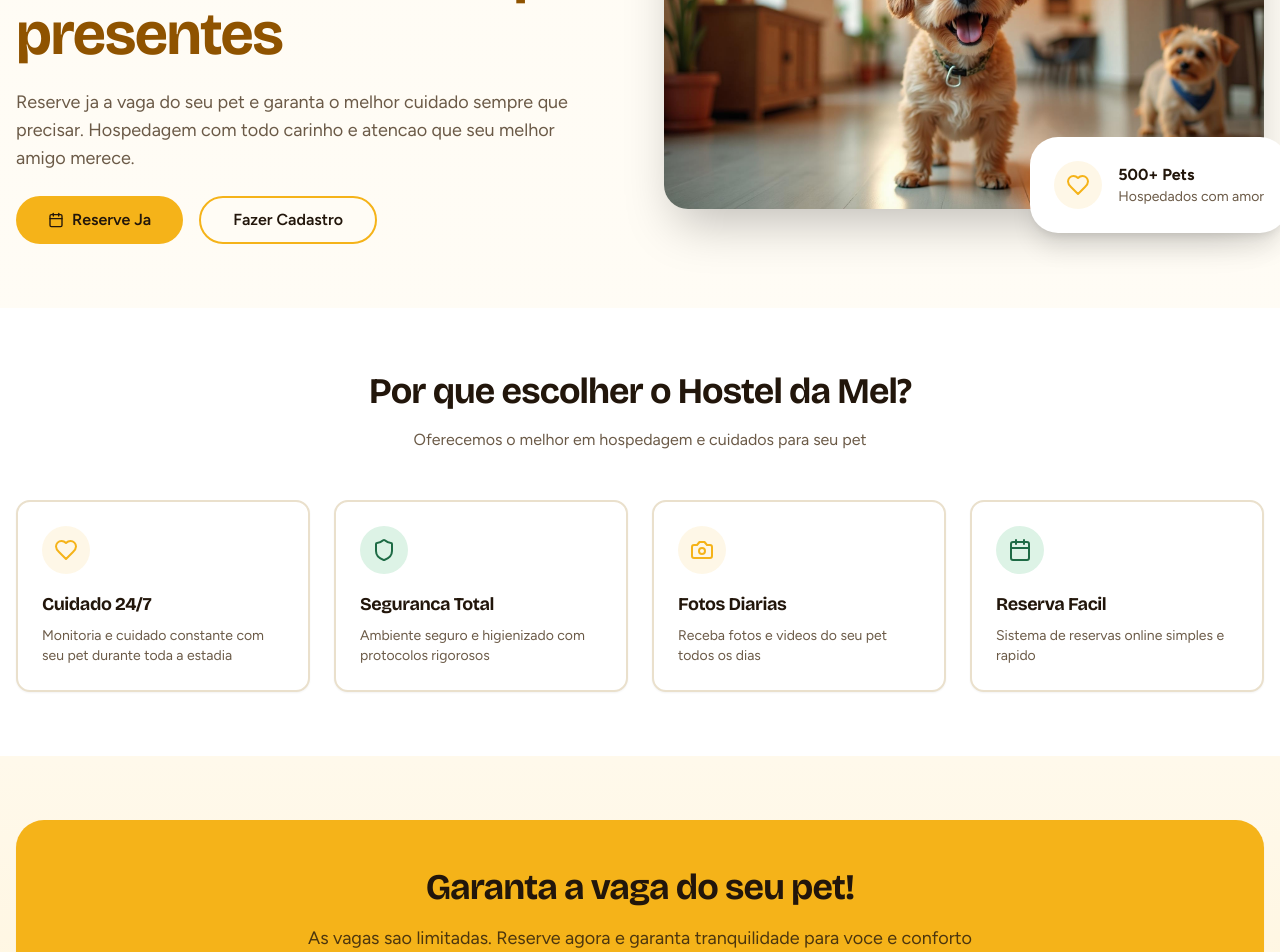
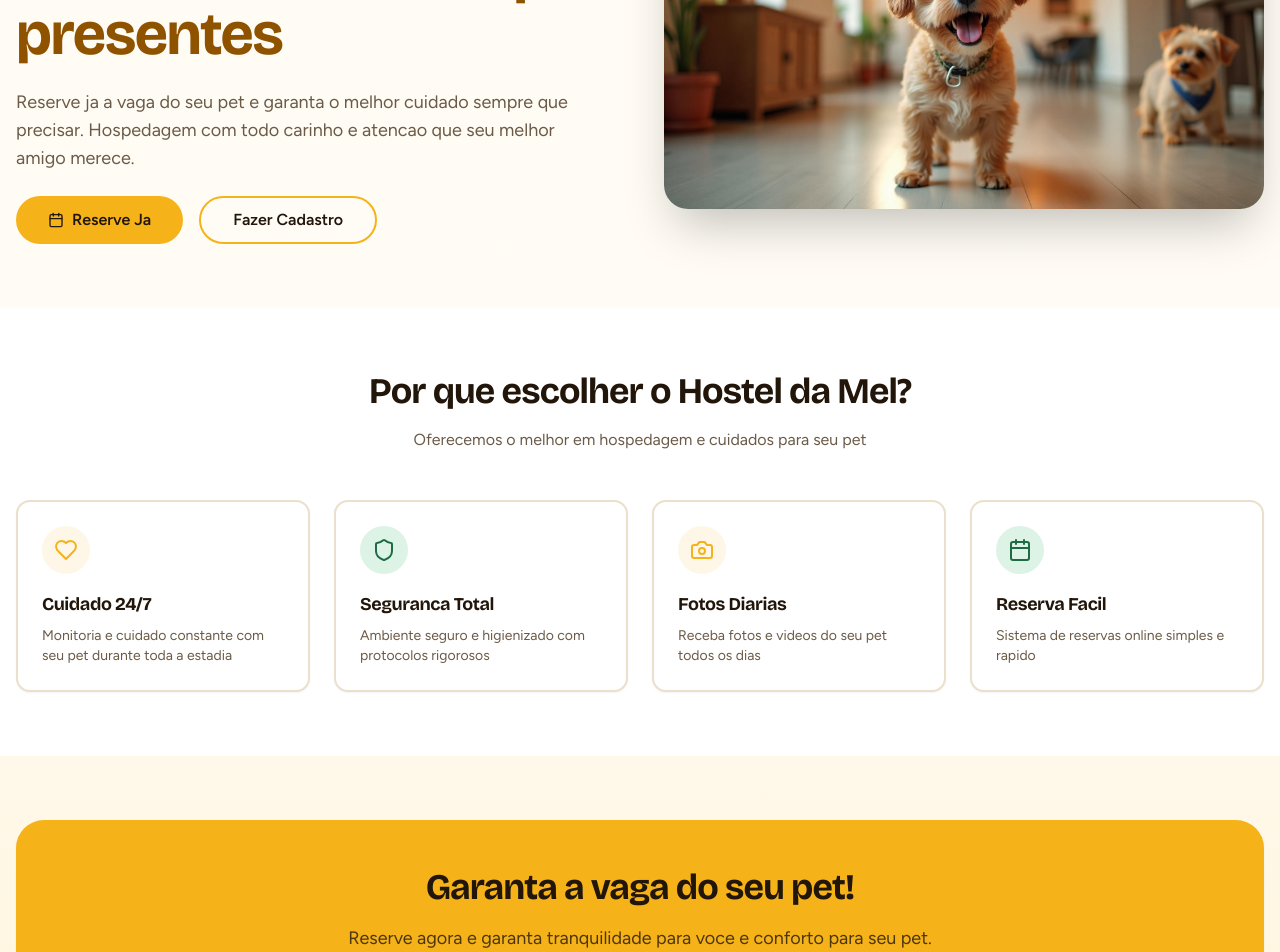
Before and after one commit to hostel-da-mel/mel-pet-hub, a React (Vite) app: page / in a window 1280 px wide. Shown: the part 260-1212 px from the top of the page. Built offline with nearby package versions, Linux system fonts and the light colour scheme; no server answers.

Commit message:
Remove "500+ Pets" e "vagas limitadas" da Home
Co-Authored-By: Claude Opus 5.5 <noreply@anthropic.com>

```diff
--- a/src/pages/Home.tsx
+++ b/src/pages/Home.tsx
@@ -68,17 +68,6 @@ const Home = () => {
                   alt="Pets felizes no Hostel da Mel"
                   className="w-full h-auto object-cover"
                 />
-              </div>
-              <div className="absolute -bottom-6 -right-6 bg-white rounded-2xl p-6 shadow-xl max-w-xs hidden lg:block">
-                <div className="flex items-center gap-4">
-                  <div className="w-12 h-12 bg-primary/10 rounded-full flex items-center justify-center">
-                    <Heart className="w-6 h-6 text-primary" />
-                  </div>
-                  <div>
-                    <div className="font-bold text-foreground">500+ Pets</div>
-                    <div className="text-sm text-muted-foreground">Hospedados com amor</div>
-                  </div>
-                </div>
               </div>
             </div>
           </div>
@@ -159,8 +148,7 @@ const Home = () => {
                   Garanta a vaga do seu pet!
                 </h2>
                 <p className="text-primary-foreground/80 mb-8 text-lg">
-                  As vagas sao limitadas. Reserve agora e garanta
-                  tranquilidade para voce e conforto para seu pet.
+                  Reserve agora e garanta tranquilidade para voce e conforto para seu pet.
                 </p>
                 <Button asChild size="lg" variant="cacau">
                   <Link to="/booking">
```
